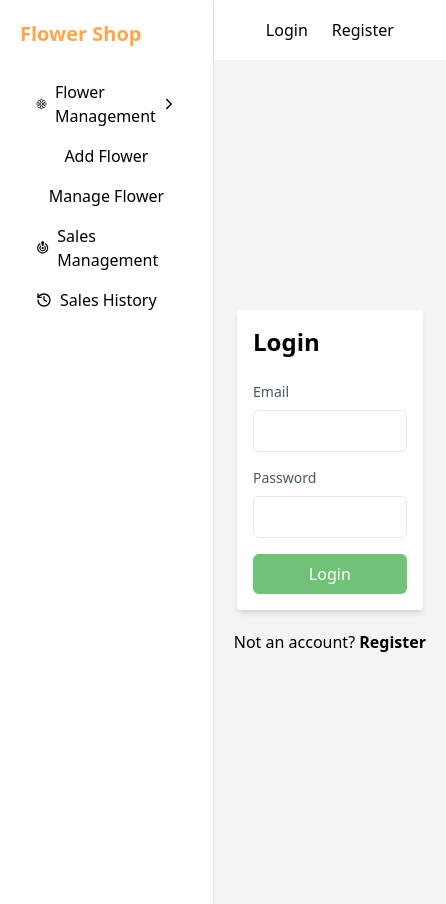
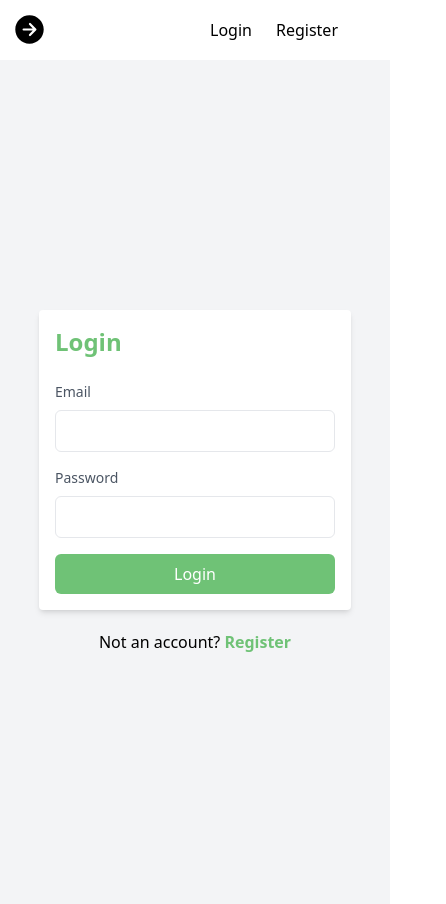
Before and after one commit to ArkoRoyBadhon/flower-client, a React (Vite) app: page /login in a window 390 px wide. Shown: the whole page, 446 px wide, since content can reach past the window. Built offline with nearby package versions, Linux system fonts and the light colour scheme; no server answers.

Commit message:
mobile sidebar creation and some working with reponsiveness

```diff
--- a/package.json
+++ b/package.json
@@ -18,7 +18,8 @@
     "react-icons": "^5.0.1",
     "react-redux": "^9.1.0",
     "react-router-dom": "^6.21.3",
-    "react-select": "^5.8.0"
+    "react-select": "^5.8.0",
+    "react-toastify": "^10.0.4"
   },
   "devDependencies": {
     "@types/react": "^18.2.43",
--- a/src/App.tsx
+++ b/src/App.tsx
@@ -4,6 +4,8 @@ import { useGetUserQuery } from "./redux/features/user/userApi";
 import { setLoggedInfo } from "./redux/features/user/userSlice";
 import { useAppDispatch } from "./redux/hook";
 import { useEffect } from "react";
+import { ToastContainer } from 'react-toastify';
+import 'react-toastify/dist/ReactToastify.css';
 
 function App() {
   const query = useGetUserQuery(undefined);
@@ -20,14 +22,9 @@ function App() {
     }
   }, [query.isSuccess, query.isError, query.data, dispatch, navigate]);
 
-  // Manually trigger refetch when needed
-  // const handleLogout = async () => {
-  //   await query.refetch();
-  //   // Additional logout logic if needed
-  // };
-
   return (
     <>
+      <ToastContainer />
       <MainLayout />
     </>
   );
--- a/src/components/sidebar.tsx
+++ b/src/components/sidebar.tsx
@@ -1,5 +1,5 @@
 import { useState } from "react";
-import { Link } from "react-router-dom";
+import { Link, useLocation } from "react-router-dom";
 import { IoIosArrowForward } from "react-icons/io";
 import { IoFlowerOutline } from "react-icons/io5";
 import { MdOutlineCrisisAlert } from "react-icons/md";
@@ -12,6 +12,10 @@ const Sidebar = () => {
     if (sub === "flower") setFVisible(!isFVisible);
   };
 
+  const location = useLocation();
+  const currentRoute: string = location.pathname;
+
+
   return (
     <div className="p-5 w-full">
       <div className="mb-6">
@@ -19,13 +23,13 @@ const Sidebar = () => {
           Flower Shop
         </Link>
       </div>
-      <div className={`flex flex-col`}>
+      <div className={`flex flex-col font-semibold`}>
         <div className="inline-block outline outline-b-1 outline-white h-fit ">
           <div
-            className=" w-full  px-4 py-2 cursor-pointer flex justify-between items-center hover:bg-gray-200"
+            className={`w-full  px-4 py-2 cursor-pointer flex justify-between items-center rounded-md hover:bg-gray-200 ${(currentRoute === "/add-flower" || currentRoute === "/flower-manage") && "" }`}
             onClick={() => toggleSubMenu("flower")}
           >
-            <div className="flex items-center gap-2">
+            <div className={`flex items-center gap-2 `}>
               <IoFlowerOutline />
               <span>Flower Management</span>
             </div>
@@ -50,13 +54,13 @@ const Sidebar = () => {
               >
                 <Link
                   to="/add-flower"
-                  className="px-4 py-2 w-full hover:bg-gray-200 transition-all ease-in inline-block text-center"
+                  className={`${currentRoute === "/add-flower" && "bg-gray-200"} px-4 py-2 w-full hover:bg-gray-200 transition-all ease-in inline-block text-center rounded-md`}
                 >
                   Add Flower
                 </Link>
                 <Link
                   to="/flower-manage"
-                  className="px-4 py-2 w-full hover:bg-gray-200 transition-all ease-in inline-block text-center"
+                  className={`${currentRoute === "/flower-manage" && "bg-gray-200"} px-4 py-2 w-full hover:bg-gray-200 transition-all ease-in inline-block text-center rounded-md`}
                 >
                   Manage Flower {/* create, delete, **make admin, */}
                 </Link>
@@ -66,7 +70,7 @@ const Sidebar = () => {
         </div>
         <Link
           to="sale-manage"
-          className="inline-block text-left outline outline-b-1 outline-white h-fit hover:bg-gray-200"
+          className={`${currentRoute === "/sale-manage" && "bg-gray-200"} inline-block text-left outline outline-b-1 outline-white h-fit hover:bg-gray-200 rounded-md`}
         >
           <div className=" w-full  px-4 py-2 cursor-pointer flex items-center gap-2">
             <MdOutlineCrisisAlert />
@@ -75,7 +79,7 @@ const Sidebar = () => {
         </Link>
         <Link
           to="/sale-history"
-          className="inline-block outline outline-b-1 outline-white h-fit hover:bg-gray-200"
+          className={`${currentRoute === "/sale-history" && "bg-gray-200"} inline-block outline outline-b-1 outline-white h-fit hover:bg-gray-200 rounded-md`}
         >
           <div className=" w-full  px-4 py-2 cursor-pointer flex items-center gap-2">
             <LuHistory />
--- a/src/layouts/MainLayout.tsx
+++ b/src/layouts/MainLayout.tsx
@@ -1,9 +1,19 @@
-import { Outlet } from "react-router-dom";
+import { Outlet, useLocation } from "react-router-dom";
 import Sidebar from "../components/sidebar";
 import Navbar from "../components/Navbar";
+import { IoArrowForwardCircle } from "react-icons/io5";
+import { useEffect, useState } from "react";
 
 const MainLayout = () => {
+  const [mobileMenu, setMobileMenu] = useState(false);
+  const location = useLocation()
+  const currentRoute: string = location.pathname;
+  useEffect(()=>{
+    setMobileMenu(false)
+  },[currentRoute])
   return (
+    <div className="relative overflow-hidden">
+      <div className="hidden md:block">
         <div className="flex">
           <div className=" md:w-[20%] h-fit">
             <Sidebar />
@@ -14,6 +24,37 @@ const MainLayout = () => {
             <Outlet />
           </div>
         </div>
+      </div>
+      <div className="md:hidden flex items-center">
+        <div
+          onClick={() => setMobileMenu(!mobileMenu)}
+          className="absolute top-3 left-3"
+        >
+          <IoArrowForwardCircle size={35} />
+        </div>
+        <div
+          className={`absolute z-10 w-[80vw] h-[100vh] bg-gray-200 transition-all ease-in top-0 ${
+            mobileMenu ? "left-0" : "left-[-500px]"
+          }`}
+        >
+          <div className="flex justify-end">
+            <div
+              className="bg-green w-fit px-3 py-1 text-white hover:bg-greener"
+              onClick={() => setMobileMenu(!mobileMenu)}
+            >
+              close
+            </div>
+          </div>
+          <div className="mt-5">
+            <Sidebar  />
+          </div>
+        </div>
+        <div className=" w-[100%] min-h-[100vh]">
+          <Navbar />
+          <Outlet />
+        </div>
+      </div>
+    </div>
   );
 };
 
--- a/src/pages/AddFlower.tsx
+++ b/src/pages/AddFlower.tsx
@@ -80,7 +80,7 @@ const AddFlower = () => {
 
   return (
     <div className="p-10">
-      <h1 className="text-[18px] font-bold text-green w-full">Add Flower</h1>
+      <h1 className="text-[24px] font-bold text-green w-full">Add Flower</h1>
       {!user.email ? (
         <div className="p-10">
           <h5 className="font-bold text-[24px]">
--- a/src/pages/Login.tsx
+++ b/src/pages/Login.tsx
@@ -1,7 +1,10 @@
+/* eslint-disable @typescript-eslint/no-explicit-any */
 /* eslint-disable @typescript-eslint/no-unused-vars */
 import { Link, useNavigate } from "react-router-dom";
 import { useLoginUserMutation } from "../redux/features/user/userApi";
 import { useForm, SubmitHandler } from "react-hook-form";
+import { toast } from "react-toastify";
+
 
 type FormValues = {
   email: string;
@@ -9,7 +12,7 @@ type FormValues = {
 };
 
 const Login = () => {
-  const [userLogin] = useLoginUserMutation();
+  const [userLogin,{isSuccess, error}] = useLoginUserMutation();
   const navigate = useNavigate();
   const {
     register,
@@ -19,26 +22,30 @@ const Login = () => {
 
   const onSubmit: SubmitHandler<FormValues> = async (data) => {
     try {
-      // console.log("data", data);
       const res = await userLogin(data).unwrap();
-
       console.log(res);
       navigate('/');
-      // if (res?.accessToken) {
-      //   // router.push("/");
-      //   // message.success("User logged in successfully!");
-      //   console.log("log success");
-      // }
-      // storeUserInfo({ accessToken: res?.accessToken });
-    // eslint-disable-next-line @typescript-eslint/no-explicit-any
     } catch (err: any) {
       console.error(err.message);
     }
   };
+
+  if (isSuccess) {
+    toast("User Logged in succesfully!", {
+      toastId: "login",
+    });
+  }
+
+  if (error) {
+    toast((error as any)?.data.message, {
+      toastId: "login-error",
+    });
+  }
+
   return (
     <div className="bg-gray-100 flex flex-col items-center justify-center h-screen mx-auto">
       <div className="bg-white p-4 md:p-8 rounded shadow-md w-[80%] md:w-96">
-        <h2 className="text-2xl font-semibold mb-6">Login</h2>
+        <h2 className="text-2xl font-semibold mb-6 text-green">Login</h2>
 
         <form onSubmit={handleSubmit(onSubmit)}>
           <div className="mb-4">
@@ -52,7 +59,7 @@ const Login = () => {
               type="email"
               id="email"
               {...register("email", { required: true })}
-              className="w-full px-3 py-2 border rounded-md focus:outline-none focus:border-blue-500"
+              className="w-full px-3 py-2 border rounded-md focus:outline-none focus:border-green"
             />
           </div>
 
@@ -67,13 +74,13 @@ const Login = () => {
               type="password"
               id="password"
               {...register("password", { required: true })}
-              className="w-full px-3 py-2 border rounded-md focus:outline-none focus:border-blue-500"
+              className="w-full px-3 py-2 border rounded-md focus:outline-none focus:border-green"
             />
           </div>
 
           <button
             type="submit"
-            className="w-full bg-green text-white p-2 rounded-md hover:bg-blue-600 focus:outline-none focus:bg-blue-600"
+            className="w-full bg-green text-white p-2 rounded-md hover:bg-greener focus:outline-none focus:bg-green"
           >
             Login
           </button>
@@ -81,7 +88,7 @@ const Login = () => {
       </div>
       <div className="mt-5">
         Not an account?{" "}
-        <Link className="font-bold text-deep" to="/register">
+        <Link className="font-bold text-green" to="/signup">
           Register
         </Link>
       </div>
--- a/src/pages/SaleHistory.tsx
+++ b/src/pages/SaleHistory.tsx
@@ -18,7 +18,7 @@ const SaleHistory = () => {
 
   return (
     <div className="p-10">
-      <h2 className="font-bold text-[24px]">Sale History</h2>
+      <h2 className="text-[24px] font-bold text-green w-full">Sale History</h2>
       {!user.email ? (
         <div className="p-10">
           <h5 className="font-bold text-[24px]">
--- a/src/pages/SaleManage.tsx
+++ b/src/pages/SaleManage.tsx
@@ -65,8 +65,8 @@ const SaleManage = () => {
   };
 
   return (
-    <div className="p-5">
-      <h1 className="text-[18px] font-bold text-green w-full">Manage Sale</h1>
+    <div className="p-10">
+      <h1 className="text-[24px] font-bold text-green w-full">Manage Sale</h1>
       {!user.email ? (
         <div className="p-10">
           <h5 className="font-bold text-[24px]">
--- a/src/pages/Signup.tsx
+++ b/src/pages/Signup.tsx
@@ -3,16 +3,17 @@
 import { Link, useNavigate } from "react-router-dom";
 import { useForm, SubmitHandler } from "react-hook-form";
 import { useCreateUserMutation } from "../redux/features/user/userApi";
+import { toast } from "react-toastify";
 
 type FormValues = {
-    name: string
+  name: string;
   email: string;
   password: string;
   confirmPassword: string;
 };
 
 const Signup = () => {
-    const [createUser] = useCreateUserMutation();
+  const [createUser, { isSuccess, error }] = useCreateUserMutation();
   const navigate = useNavigate();
 
   const {
@@ -28,17 +29,29 @@ const Signup = () => {
       const res = await createUser(data).unwrap();
 
       console.log(res);
-      navigate('/login')
-      reset()
+      navigate("/login");
+      reset();
     } catch (err: any) {
       console.error(err.message);
     }
   };
 
+  if (isSuccess) {
+    toast("User Register succesfully!", {
+      toastId: "register",
+    });
+  }
+
+  if (error) {
+    toast((error as any)?.data.message, {
+      toastId: "register-error",
+    });
+  }
+
   return (
-        <div className="bg-gray-100 flex flex-col items-center justify-center h-screen mx-auto">
+    <div className="bg-gray-100 flex flex-col items-center justify-center min-h-screen mx-auto">
       <div className="bg-white p-4 md:p-8 rounded shadow-md w-[80%] md:w-96">
-        <h2 className="text-2xl font-semibold mb-6">Register</h2>
+        <h2 className="text-2xl font-semibold mb-6 text-green">Register</h2>
 
         <form onSubmit={handleSubmit(onSubmit)}>
           <div className="mb-4">
@@ -52,7 +65,7 @@ const Signup = () => {
               type="text"
               id="name"
               {...register("name", { required: true })}
-              className="w-full px-3 py-2 border rounded-md focus:outline-none focus:border-blue-500"
+              className="w-full px-3 py-2 border rounded-md focus:outline-none focus:border-green"
             />
           </div>
           <div className="mb-4">
@@ -66,7 +79,7 @@ const Signup = () => {
               type="email"
               id="email"
               {...register("email", { required: true })}
-              className="w-full px-3 py-2 border rounded-md focus:outline-none focus:border-blue-500"
+              className="w-full px-3 py-2 border rounded-md focus:outline-none focus:border-green"
             />
           </div>
 
@@ -81,7 +94,7 @@ const Signup = () => {
               type="password"
               id="password"
               {...register("password", { required: true })}
-              className="w-full px-3 py-2 border rounded-md focus:outline-none focus:border-blue-500"
+              className="w-full px-3 py-2 border rounded-md focus:outline-none focus:border-green"
             />
           </div>
 
@@ -96,23 +109,17 @@ const Signup = () => {
               type="password"
               id="confirmPassword"
               {...register("confirmPassword", { required: true })}
-              className="w-full px-3 py-2 border rounded-md focus:outline-none focus:border-blue-500"
+              className="w-full px-3 py-2 border rounded-md focus:outline-none focus:border-green"
             />
           </div>
 
           <button
             type="submit"
-            className="w-full bg-green text-white p-2 rounded-md hover:bg-blue-600 focus:outline-none focus:bg-blue-600"
+            className="w-full bg-green text-white p-2 rounded-md hover:bg-greener focus:outline-none focus:bg-green"
           >
             Register
           </button>
         </form>
-        {/* <hr className="mt-5 border-b border-solid border-black" /> */}
-        {/* <div className="mt-2 cursor-pointer">
-          <div className="bg-light hover:bg-deep flex items-center gap-3 py-1 justify-center rounded-md text-gray-700">
-            <FcGoogle /> <p className="">Login with Google</p>
-          </div>
-        </div> */}
       </div>
       <div className="mt-5">
         Already have an account?{" "}
--- a/src/pages/ViewFlower.tsx
+++ b/src/pages/ViewFlower.tsx
@@ -149,7 +149,7 @@ const ViewFlower = () => {
 
   return (
     <div className="p-10 relative">
-      <h2 className="text-center font-bold underline text-xl">
+      <h2 className="text-[24px] font-bold text-green w-full">
         Manage Flowers
       </h2>
 
@@ -159,7 +159,7 @@ const ViewFlower = () => {
       )}
 
       {!user.email ? (
-        <div className="p-10">
+        <div className="">
           <h5 className="font-bold text-[24px]">
             Please Login to access this page!
           </h5>
@@ -170,7 +170,7 @@ const ViewFlower = () => {
             <h4 className="">Filter</h4>
             <div className="">
               <div className="h-fit py-5">
-                <div className="flex outline w-[400px] rounded-md outline-1 outline-light">
+                <div className="flex outline md:w-[400px] rounded-md outline-1 outline-light">
                   <input
                     className="w-full px-2 outline-none"
                     onChange={(e) => setSearchValue(e.target.value)}
@@ -185,7 +185,7 @@ const ViewFlower = () => {
                   </p>
                 </div>
                 <div className="flex flex-wrap gap-5 w-fit pt-5">
-                  <div className="outline outline-1 outline-light px-2 py-[2px] rounded-md flex justify-between items-center gap-5 mb-5">
+                  <div className="outline outline-1 outline-light px-2 py-[2px] rounded-md flex justify-between items-center md:gap-5 md:mb-5">
                     <label htmlFor="selectgender">Color:</label>
                     <Select
                       name="color"
@@ -197,7 +197,7 @@ const ViewFlower = () => {
                       value={selectedColor}
                     />
                   </div>
-                  <div className="outline outline-1 outline-light px-2 py-[2px] rounded-md flex justify-between items-center gap-5 mb-5">
+                  <div className="outline outline-1 outline-light px-2 py-[2px] rounded-md flex justify-between items-center md:gap-5 md:mb-5">
                     <label htmlFor="selectgender">Type:</label>
                     <Select
                       name="type"
@@ -209,7 +209,7 @@ const ViewFlower = () => {
                       value={selectedType}
                     />
                   </div>
-                  <div className="outline outline-1 outline-light px-2 py-[2px] rounded-md flex justify-between items-center gap-5 mb-5">
+                  <div className="outline outline-1 outline-light px-2 py-[2px] rounded-md flex justify-between items-center md:gap-5 md:mb-5">
                     <label htmlFor="selectgender">Size:</label>
                     <Select
                       name="size"
@@ -221,7 +221,7 @@ const ViewFlower = () => {
                       value={selectedSize}
                     />
                   </div>
-                  <div className="outline outline-1 outline-light px-2 py-[2px] rounded-md flex justify-between items-center gap-5 mb-5">
+                  <div className="outline outline-1 outline-light px-2 py-[2px] rounded-md flex justify-between items-center md:gap-5 md:mb-5">
                     <label htmlFor="selectgender">Fragrance:</label>
                     <Select
                       name="fragrance"
@@ -233,7 +233,7 @@ const ViewFlower = () => {
                       value={selectedFragrance}
                     />
                   </div>
-                  <div className="outline outline-1 outline-light px-2 py-[2px] rounded-md flex justify-between items-center gap-5 mb-5">
+                  <div className="outline outline-1 outline-light px-2 py-[2px] rounded-md flex justify-between items-center md:gap-5 md:mb-5">
                     <label htmlFor="selectgender">Occation:</label>
                     <Select
                       name="occation"
@@ -246,11 +246,11 @@ const ViewFlower = () => {
                     />
                   </div>
 
-                  <div className="outline outline-1 outline-light px-2 py-[2px] rounded-md flex justify-between items-center gap-5 mb-5">
+                  <div className="outline outline-1 outline-light px-2 py-[2px] rounded-md flex justify-between items-center md:gap-5 md:mb-5">
                     <label htmlFor="selectgender">Bloom Date:</label>
                     <DatePicker
+                      className="w-[100px] md:w-full"
                       showIcon
-                      // minDate={new Date()}
                       onChange={(date) => setSelectedBloom(date)}
                       dateFormat="yyyy-MM-dd"
                       selected={selectedBloom ? new Date(selectedBloom) : null}
@@ -261,7 +261,7 @@ const ViewFlower = () => {
             </div>
           </div>
 
-          <div className="overflow-x-auto">
+          <div className="overflow-x-auto w-[100%]">
             <table className="mt-5 min-w-full border border-gray-300">
               <thead>
                 <tr>
@@ -313,13 +313,13 @@ const ViewFlower = () => {
                   })}
               </tbody>
             </table>
+          </div>
           <div className="mt-10">
             <div className="flex justify-center">
               <Pagination
                 totalPages={pageCount}
                 onPageChange={handlePageChange}
               />
-              </div>
             </div>
           </div>
         </>
--- a/tailwind.config.js
+++ b/tailwind.config.js
@@ -8,6 +8,7 @@ export default {
     extend: {
       colors: {
         green: "#6FC276",
+        greener: "#4d9653",
         rose: "#d09696",
         orange: "#fda64a",
 
```
Also changed, not shown: 1 other file (tests, documents, lock files or other folders). Lines whose indentation alone changed are shown as unchanged.
